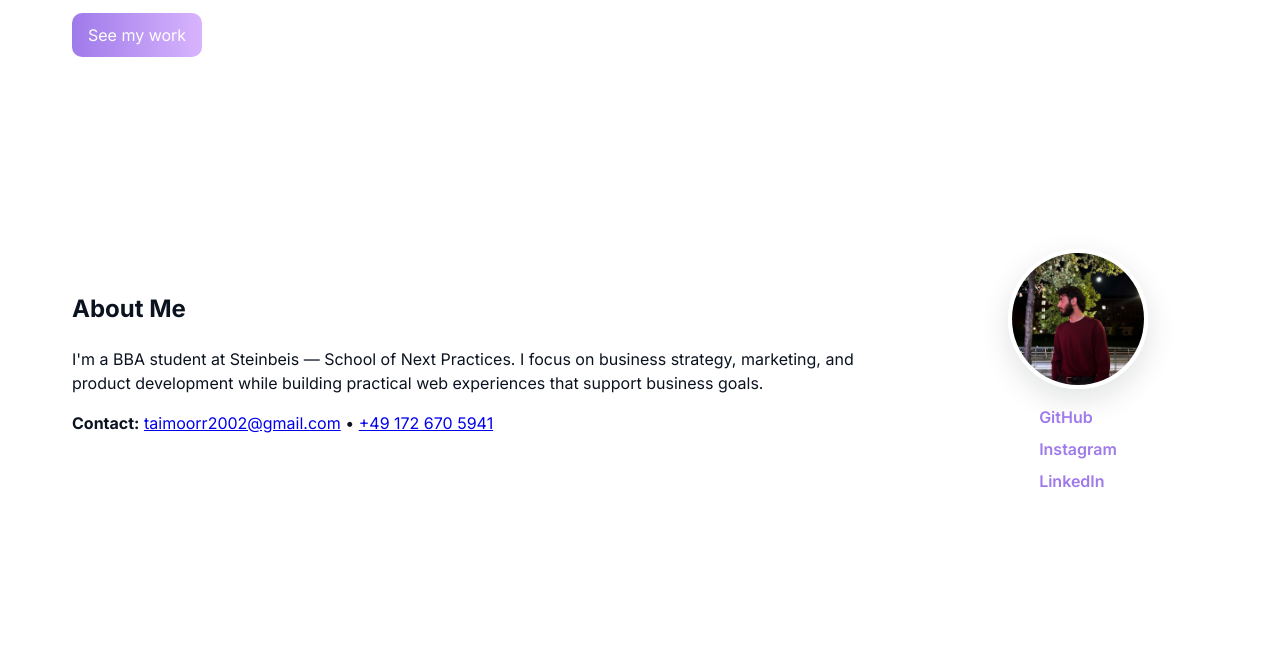
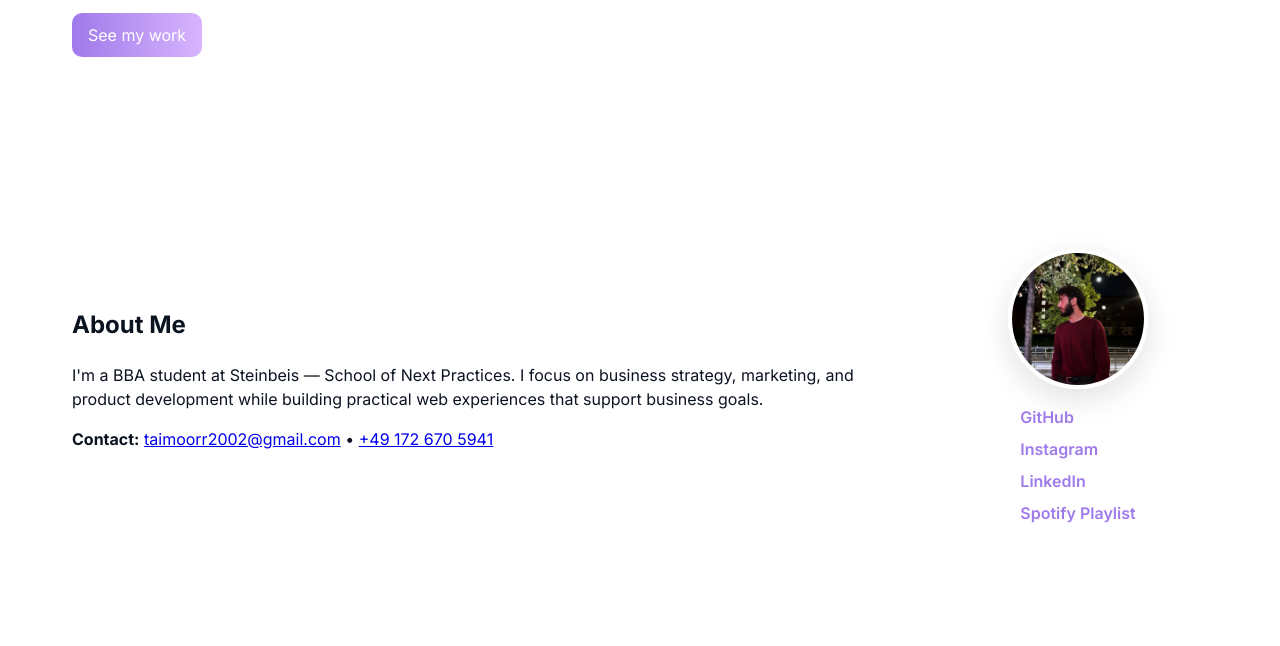
Before and after one commit to taimoorali110/mywebsite, a plain HTML site: page index.html in a window 1280 px wide. Shown: the part 306-952 px from the top of the page. Drawn offline with Linux system fonts and the light colour scheme.

Commit message:
Add Spotify playlist links

```diff
--- a/index.html
+++ b/index.html
@@ -61,6 +61,7 @@
                         <a href="https://github.com/taimoorali110" target="_blank" rel="noopener">GitHub</a>
                         <a href="https://www.instagram.com/taimoorkoraii/" target="_blank" rel="noopener">Instagram</a>
                         <a href="https://www.linkedin.com/in/taimoor-ali-80b96a406/" class="linkedin" target="_blank" rel="noopener">LinkedIn</a>
+                        <a href="https://open.spotify.com/playlist/6kgKh6iaj9Uk6pMjlQZ9Xp?si=ee065f746693475c" target="_blank" rel="noopener">Spotify Playlist</a>
                     </div>
                 </div>
             </div>
@@ -184,6 +185,7 @@
                         <a href="https://github.com/taimoorali110" target="_blank" rel="noopener">GitHub</a>
                         <a href="https://instagram.com/taimoorkoraii" target="_blank" rel="noopener">Instagram</a>
                         <a href="https://www.linkedin.com/in/taimoor-ali-80b96a406/" class="linkedin" target="_blank" rel="noopener">LinkedIn</a>
+                        <a href="https://open.spotify.com/playlist/6kgKh6iaj9Uk6pMjlQZ9Xp?si=ee065f746693475c" target="_blank" rel="noopener">Spotify Playlist</a>
                     </p>
                 </div>
 
```
